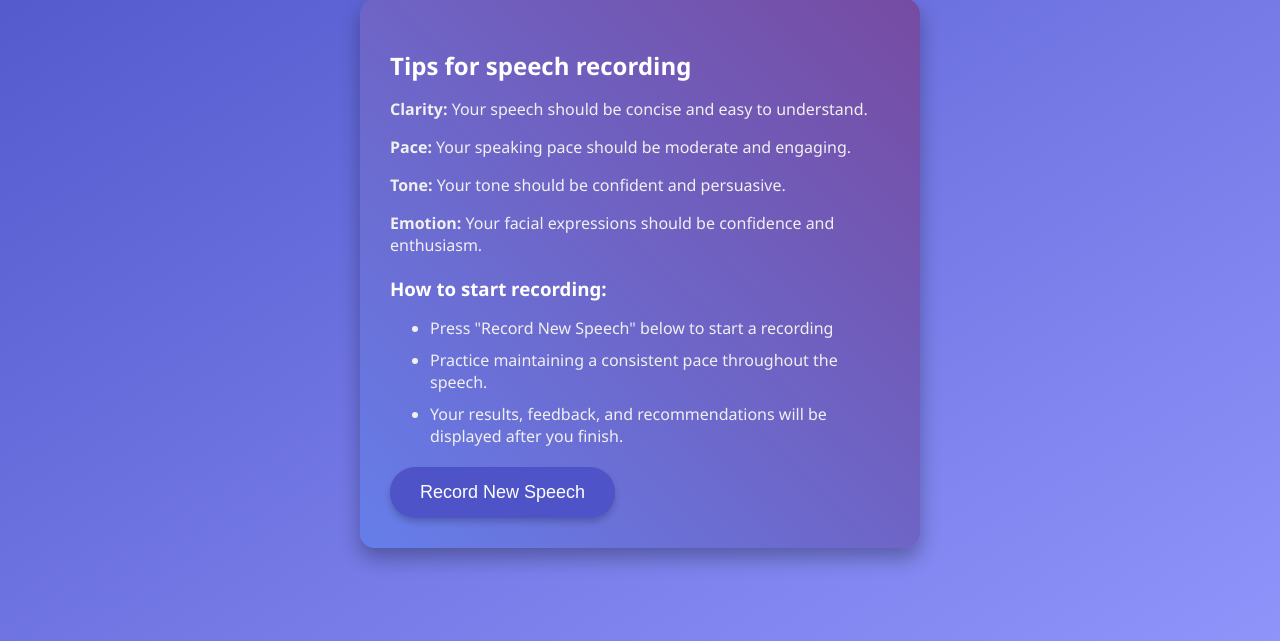
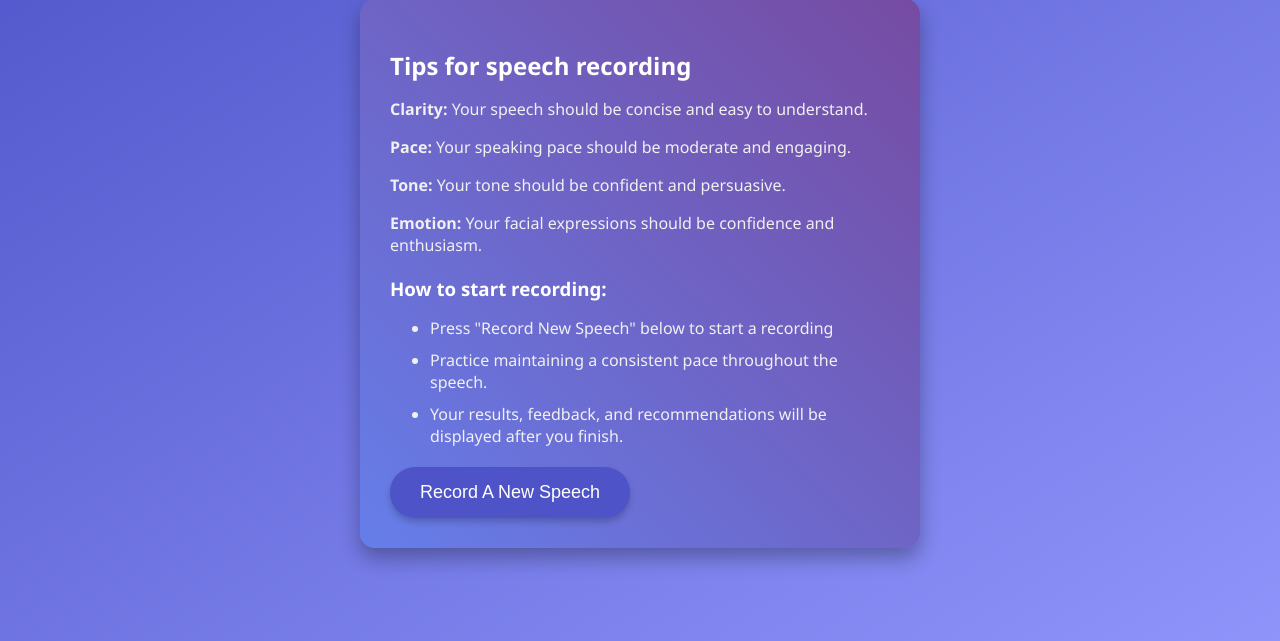
Before and after one commit to adityaSureshCHS/SDBot, a Flask app: template Templates/speech_analysis.html in a window 1280 px wide. Shown: the part 159-800 px from the top of the page. Run offline with Flask 3, Linux system fonts and the light colour scheme; the template is opened without the code that fills it, so the values that code supplies are empty.

Commit message:
kkkkh
mnbjbjh

```diff
--- a/Templates/speech_analysis.html
+++ b/Templates/speech_analysis.html
@@ -136,7 +136,7 @@
         </ul>
       </div>
       <div class="buttons">
-        <button class="record-btn" onclick="window.location.href='record.html'">Record New Speech</button>
+        <button class="record-btn" onclick="window.location.href='record.html'">Record A New Speech</button>
       </div>
     </div>
     <footer>
```
